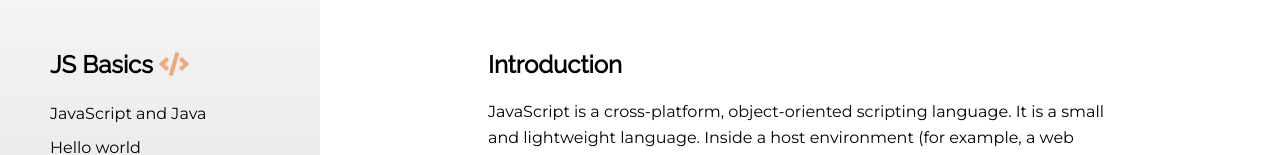
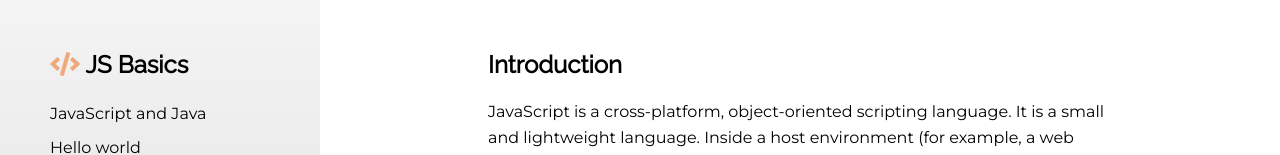
Before and after one commit to nataliecardot/technical-documentation-page, a plain HTML site: page index.html in a window 1280 px wide. Shown: the top 155 px of the page. Drawn offline with Linux system fonts and the light colour scheme.

Commit message:
Change icon placement

```diff
--- a/index.html
+++ b/index.html
@@ -16,7 +16,7 @@
 
     <nav>
       <header>
-        <h1>JS Basics <i class="fas fa-code"></i></h1>
+        <h1><i class="fas fa-code"></i> JS Basics</h1>
         <button class="menu-btn">
           <div class="menu-container">
             <div class="bar bar1"></div>
```
